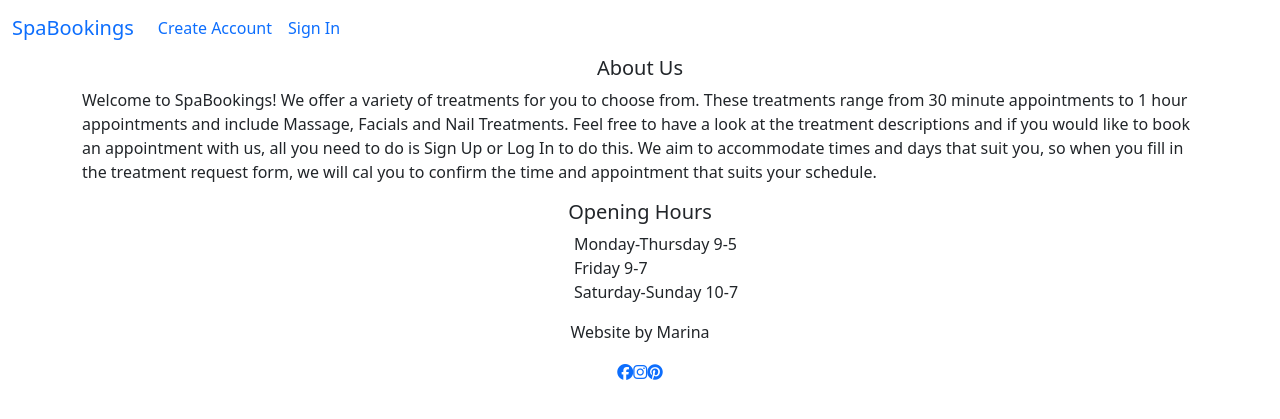
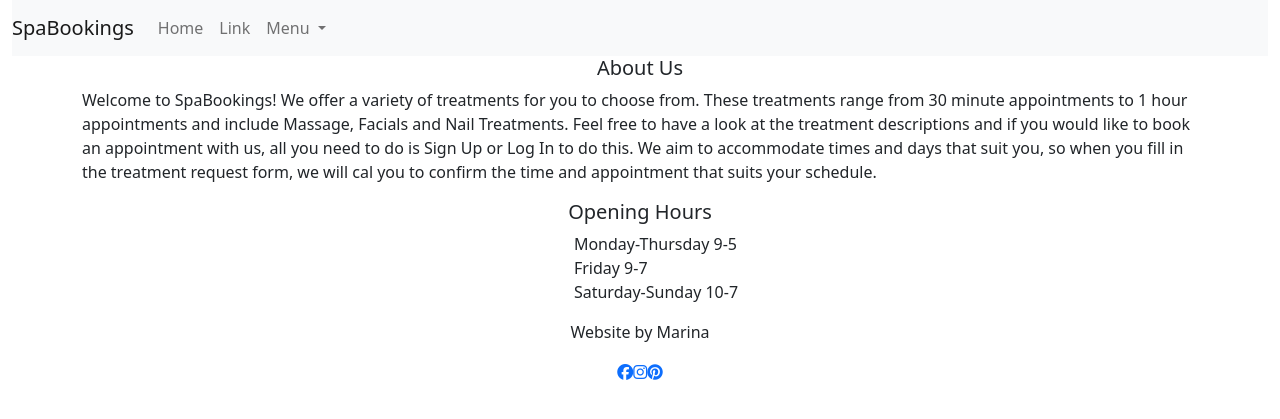
Before and after one commit to marinamarshall/spa-app-mma, a Django app: page / in a window 1280 px wide. Shown: the top 419 px of the page. Run offline with Django 3.2, Linux system fonts and the light colour scheme; data that the repository does not hold is empty; some libraries are stand-ins or nearby versions.

Commit message:
Start updating bootstrap navbar

```diff
--- a/templates/base.html
+++ b/templates/base.html
@@ -17,6 +17,35 @@
     <body>
         <header class="container-fluid welcome">
             <!-- Bootstrap Navbar -->
+            <nav class="navbar navbar-expand-lg navbar-light bg-light">
+                <a class="navbar-brand" href="{% url 'home' %}">SpaBookings</a>
+                <button class="navbar-toggler" type="button" data-toggle="collapse" data-target="#navbarSupportedContent" aria-controls="navbarSupportedContent" aria-expanded="false" aria-label="Toggle navigation">
+                  <span class="navbar-toggler-icon"></span>
+                </button>
+
+                <div class="collapse navbar-collapse" id="navbarSupportedContent">
+                  <ul class="navbar-nav mr-auto">
+                    <li class="nav-item active">
+                      <a class="nav-link" href="#">Home</a>
+                    </li>
+                    <li class="nav-item">
+                      <a class="nav-link" href="#">Link</a>
+                    </li>
+                    <li class="nav-item dropdown">
+                      <a class="nav-link dropdown-toggle" href="#" id="navbarDropdown" role="button" data-toggle="dropdown" aria-haspopup="true" aria-expanded="false">
+                        Menu
+                      </a>
+                      <div class="dropdown-menu" aria-labelledby="navbarDropdown">
+                        <a class="dropdown-item" href="#">Action</a>
+                        <a class="dropdown-item" href="#">Another action</a>
+                        <div class="dropdown-divider"></div>
+                        <a class="dropdown-item" href="#">Something else here</a>
+                      </div>
+                    </li>
+                  </ul>
+                </div>
+              </nav>
+            <!-- Bootstrap Navbar
             <nav class="navbar navbar-expand-lg welcome">
                 <a class="navbar-brand" href="{% url 'home' %}">SpaBookings</a>
                 <button class="navbar-toggler" type="button" data-toggle="collapse" data-target="#navbarSupportedContent" aria-controls="navbarSupportedContent" aria-expanded="false" aria-label="Toggle navigation">
@@ -37,17 +66,33 @@
                     </li>
                     <li class="nav-item">
                         <a class="nav-link" href="{% url 'account_logout' %}">Log Out</a>
-                    </li>
-                    {% else %}
+                    </li> -->
+                    <!-- Else -->
+                    <!-- {% else %}
                     <li class="nav-item">
                         <a class="nav-link" href="{% url 'account_signup' %}">Create Account <span class="sr-only"></span></a>
                     </li>
                     <li class="nav-item">
                         <a class="nav-link" href="{% url 'account_login' %}">Sign In</a>
                     </li>
+                    <!-- Bootstrap Dropdown -->
+                    <!-- <li class="nav-item dropdown">
+                        <a class="nav-link dropdown-toggle" href="#" id="navbarDropdown" role="button" data-toggle="dropdown" aria-haspopup="true" aria-expanded="false">
+                            Dropdown
+                        </a>
+                        <div class="dropdown-menu" aria-labelledby="navbarDropdown">
+                            <a class="dropdown-item" href="#">Create Account</a>
+                            <a class="dropdown-item" href="#">Sign In</a>
+                            <a class="dropdown-item" href="#">Book Your Treatment</a>
+                            <a class="dropdown-item" href="#">Your Treatments</a>
+                            <a class="dropdown-item" href="#">Update or Cancel Your Booking</a>
+                            <a class="dropdown-item" href="#">Log Out</a>
+                            <div class="dropdown-divider"></div>
+                        </div>
+                        </li>
                     {% endif %}
                 </ul>
-                </div>
+                </div> -->
             </nav>
         </header>
 
```
